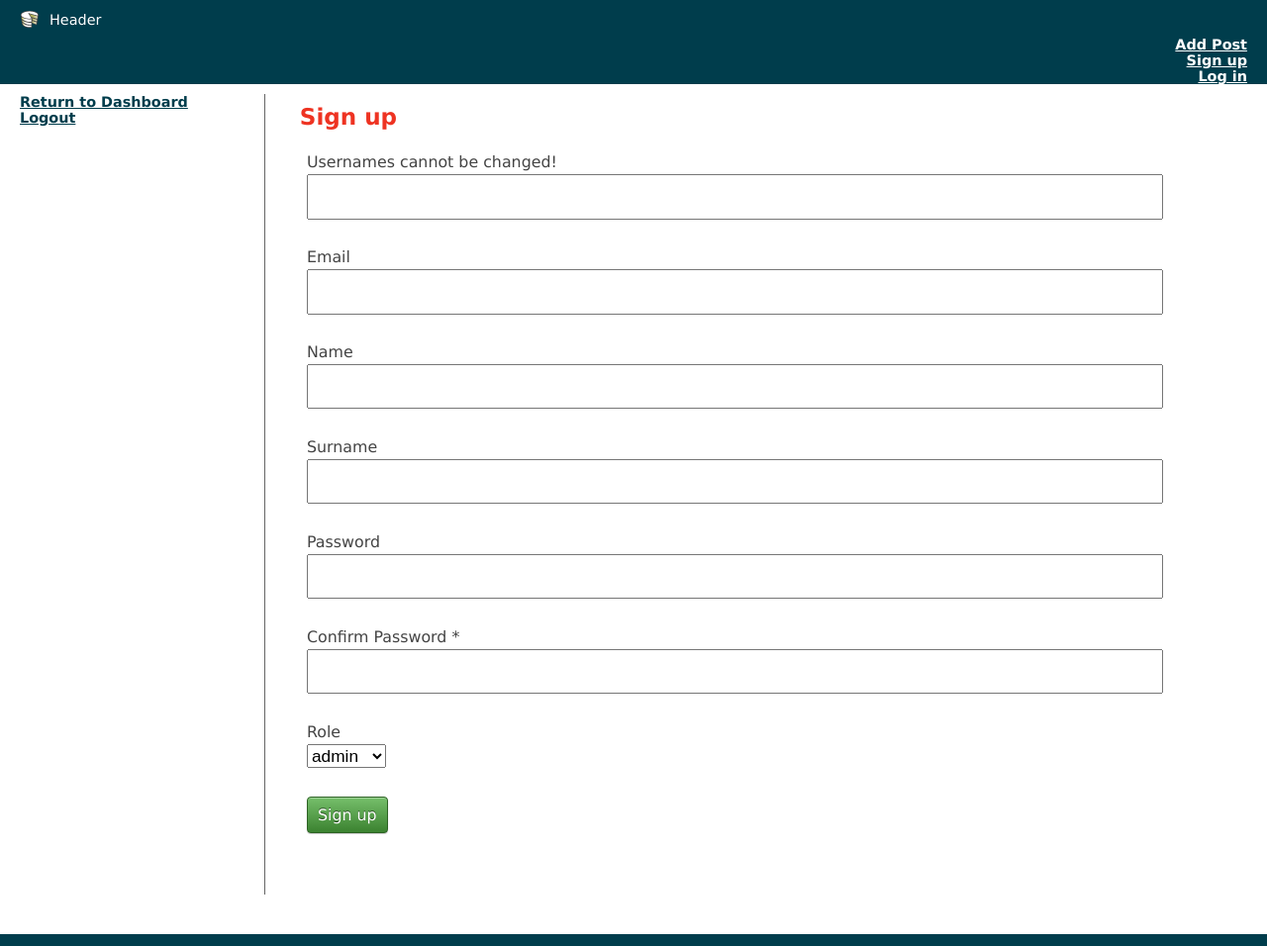
After one commit to mikekeda/cakephpsite, a CakePHP app: the page made by app/View/Users/signup.ctp in a window 1280 px wide. The commit adds this page. Shown: the whole page at 99% size. Run offline with PHP 8.4 and a stand-in for CakePHP, Linux system fonts and the light colour scheme; the template is opened without the code that fills it, so the values that code supplies are empty; form fields are guessed from the names that the template uses; some libraries are stand-ins or nearby versions.

Commit message:
add filds to usermodel, edit usercontroler, add singup.ctp

```diff
--- a/app/View/Layouts/default.ctp
+++ b/app/View/Layouts/default.ctp
@@ -48,7 +48,8 @@ $CompanyName = "Header";
 					echo $this->Html->link(__('Logout', true), array('controller'=>'users', 'action'=>'logout'), array('class' => 'link'));
 				} else {
 				   // the user is not logged in
-					echo $this->Html->link(__('Login', true), array('controller'=>'users', 'action'=>'login'), array('class' => 'link'));
+					echo $this->Html->link(__('Sign up', true), array('controller'=>'users', 'action'=>'signup'), array('class' => 'link'));
+					echo $this->Html->link(__('Log in', true), array('controller'=>'users', 'action'=>'login'), array('class' => 'link'));
 				}
 			?>
 		</div>
--- /dev/null
+++ b/app/View/Users/signup.ctp
@@ -0,0 +1,30 @@
+<!-- File: /app/views/posts/Edit.ctp  (edit links added) -->
+
+<div class="users form">
+<?php echo $this->Form->create('User'); ?>
+    <fieldset>
+        <legend><?php echo __('Sign up'); ?></legend>
+        <?php
+        echo $this->Form->input('username', array('label' => 'Usernames cannot be changed!'));
+        echo $this->Form->input('email');
+        echo $this->Form->input('name');
+        echo $this->Form->input('surname');
+        echo $this->Form->input('password', array( 'label' => 'Password', 'maxLength' => 255, 'type'=>'password','required' => 0));
+        echo $this->Form->input('password_confirm', array('label' => 'Confirm Password *', 'maxLength' => 255, 'title' => 'Confirm password', 'type'=>'password','required' => 0));
+
+
+        echo $this->Form->input('role', array(
+            'options' => array('admin', 'editor', 'user', 'banned')
+        ));
+        echo $this->Form->submit('Sign up', array('class' => 'form-submit',  'title' => 'Click here to Sign up') );
+?>
+    </fieldset>
+<?php echo $this->Form->end(); ?>
+</div>
+<?php
+echo $this->Html->link( "Return to Dashboard",   array('action'=>'index') );
+?>
+<br/>
+<?php
+echo $this->Html->link( "Logout",   array('action'=>'logout') );
+?>
```
Also changed, not shown: app/Controller/UsersController.php (+14 -1 lines), app/Model/User.php (+15 -1 lines), 9 other files.
